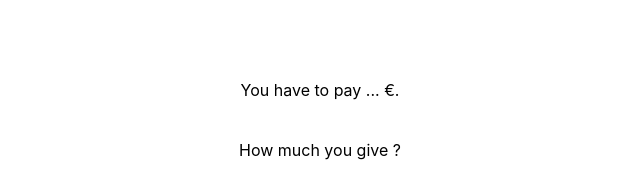
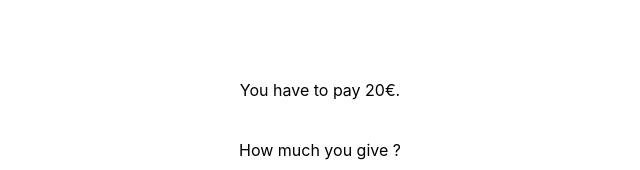
Before and after one commit to Armay2/Agile-SCRUM-Group-Project, a React (Create React App) app in the folder app/: page /CorrectChange in a window 1280 px wide. Shown: the top 170 px of the page, without its empty margins (320-960 px from the left). Built offline with nearby package versions, Linux system fonts and the light colour scheme.

Commit message:
Ajout calcul

```diff
--- a/app/src/scenes/CorrectChange/CorrectChange.jsx
+++ b/app/src/scenes/CorrectChange/CorrectChange.jsx
@@ -8,17 +8,18 @@ function CorrectChange() {
   const { register, handleSubmit } = useForm();
 
   const onSubmit = (data) => {
-    alert("I give you " + data.money + "€.");
+    const nb = 20 - data.money;
+    alert("I give you " + nb + "€.");
   }
 
   return (
     <div className="CorrectChange">
       <br/><br/><br/><br/>
-      <label>You have to pay ... €.</label>
+      <label>You have to pay 20€.</label>
       <br/><br/><br/>
         <form onSubmit = {handleSubmit(onSubmit)}>
           <label>How much you give ?</label><br/><br/>
-          <input type= "number" name= "money" ref= {register} placeholder= "Enter money" /><br/>
+          <input type= "number" step= "0.01" name= "money" ref= {register} placeholder= "Enter money" /><br/>
           <input type= "submit" value= "Pay"/>
           <input type= "reset" value= "Clear"/>
         </form>
```
Also changed, not shown: 1 other file (tests, documents, lock files or other folders).
